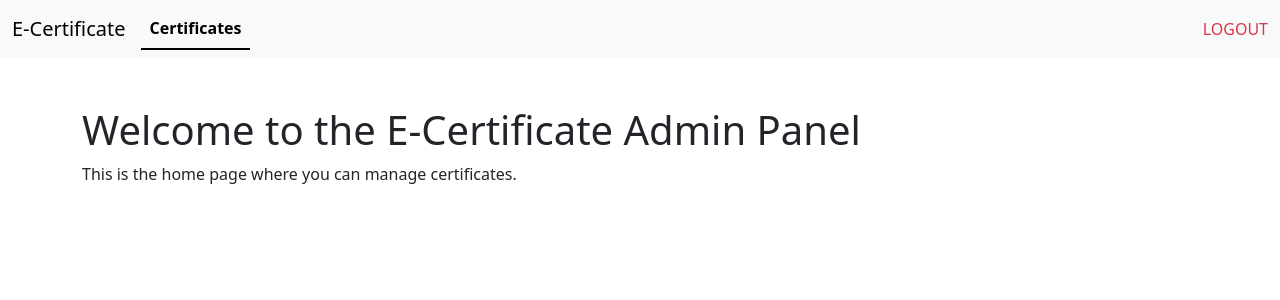
After one commit to m1ch93l/ecert, a PHP site: page /admin/certificate in a window 1280 px wide. The commit adds this page. Shown: the top 300 px of the page. Run offline with PHP 8.4, Linux system fonts and the light colour scheme; the visitor is signed in with stand-in values (Sample User, id 1); data comes from the database, SQL or seed files in the repository; some libraries are stand-ins or nearby versions.

Commit message:
add certificate management and navigation components for admin panel

```diff
--- /dev/null
+++ b/admin/certificate.php
@@ -0,0 +1,16 @@
+<?php
+
+require_once 'includes/session.php';
+require_once 'includes/header.php';
+
+?>
+<body>
+    <?php require_once 'includes/nav.php'; ?>
+    <div class="container mt-5">
+        <h1>Welcome to the E-Certificate Admin Panel</h1>
+        <p>This is the home page where you can manage certificates.</p>
+        <div class="row">
+
+        </div>
+    </div>
+</body>
--- /dev/null
+++ b/admin/includes/nav.php
@@ -0,0 +1,26 @@
+<nav class="navbar navbar-expand-lg bg-body-tertiary">
+    <div class="container-fluid">
+        <a class="navbar-brand" href="home" hx-boost="true">E-Certificate</a>
+        <button class="navbar-toggler" type="button" data-bs-toggle="collapse" data-bs-target="#navbarText"
+            aria-controls="navbarText" aria-expanded="false" aria-label="Toggle navigation">
+            <span class="navbar-toggler-icon"></span>
+        </button>
+        <div class="collapse navbar-collapse" id="navbarText">
+            <ul class="navbar-nav nav-underline me-auto mb-2 mb-lg-0">
+                <li class="nav-item">
+                    <a class="nav-link <?= (basename($_SERVER['REQUEST_URI']) == 'certificate') ? 'active' : '' ?>"
+                        aria-current="page" href="certificate" hx-boost="true">Certificates</a>
+                </li>
+                <!-- <li class="nav-item">
+                        <a class="nav-link" href="#">Features</a>
+                    </li>
+                    <li class="nav-item">
+                        <a class="nav-link" href="#">Pricing</a>
+                    </li> -->
+            </ul>
+            <a href="logout" hx-boost="true" class="navbar-text text-uppercase text-decoration-none text-danger">
+                Logout
+            </a>
+        </div>
+    </div>
+</nav>
```
Also changed, not shown: admin/crud.php (added, +44 -0 lines), admin/home.php (+1 -25 lines).
